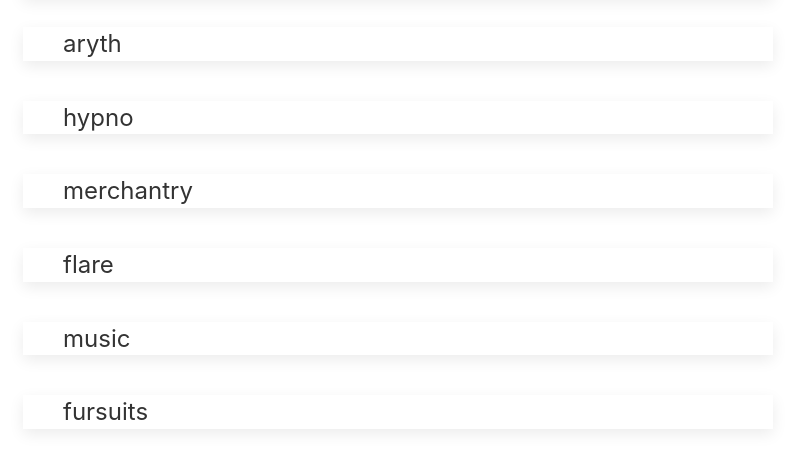
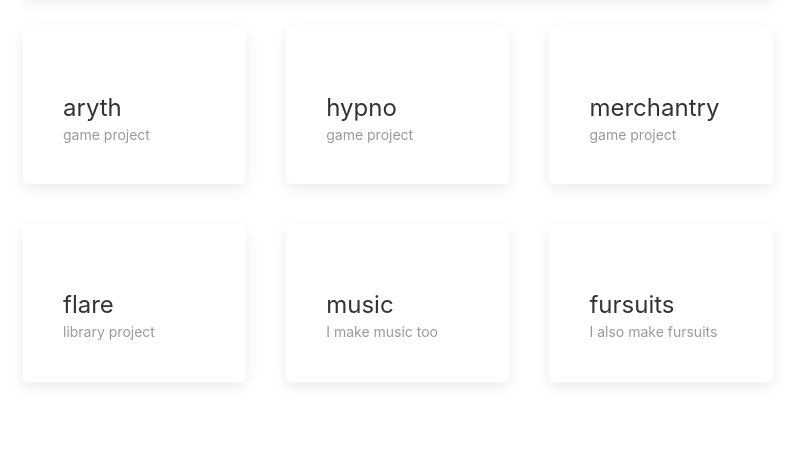
Before and after one commit to flotts/portfolio, a plain HTML site: page index.html in a window 1280 px wide. Shown: the part 276-746 px from the top of the page, without its empty margins (242-1037 px from the left). Drawn offline with Linux system fonts and the light colour scheme.

Commit message:
added project cards

```diff
--- a/index.html
+++ b/index.html
@@ -9,7 +9,7 @@
         <script src="js/uikit-icons.min.js"></script>
     </head>
     <body class="uk-padding">
-        <div class="uk-card uk-card-default uk-card-hover uk-width-xxlarge@m uk-width-xlarge@s uk-align-center">
+        <div class="uk-card uk-card-default uk-border-rounded uk-width-xxlarge uk-align-center">
             <div class="uk-card-body">
                 <div class="uk-grid">
                     <div class="uk-width-auto">
@@ -26,24 +26,80 @@
                 </div>
             </div>
         </div>
-        <div class="uk-width-xxlarge uk-align-center" uk-grid>
-            <div class="uk-card uk-card-default uk-card-hover uk-width-auto">
+        <div class="uk-width-xxlarge uk-align-center">
+            <div class="uk-child-width-1-3" uk-grid>
+                <div>
+                    <div class="uk-card uk-card-default uk-card-hover uk-border-rounded">
+                        <div class="uk-card-media-top">
+                            <img src="" alt="">
+                        </div>
+                        <div class="uk-card-body">
                             <h3 class="uk-card-title uk-margin-remove-bottom">aryth</h3>
+                            <p class="uk-text-meta uk-margin-remove-top">game project</p>
                         </div>
-            <div class="uk-card uk-card-default uk-card-hover uk-width-auto">
+
+                    </div>
+                </div>
+                <div>
+                    <div class="uk-card uk-card-default uk-card-hover uk-border-rounded">
+                        <div class="uk-card-media-top">
+                            <img src="" alt="">
+                        </div>
+                        <div class="uk-card-body">
                             <h3 class="uk-card-title uk-margin-remove-bottom">hypno</h3>
+                            <p class="uk-text-meta uk-margin-remove-top">game project</p>
                         </div>
-            <div class="uk-card uk-card-default uk-card-hover uk-width-auto">
+
+                    </div>
+                </div>
+                <div>
+                    <div class="uk-card uk-card-default uk-card-hover uk-border-rounded">
+                        <div class="uk-card-media-top">
+                            <img src="" alt="">
+                        </div>
+                        <div class="uk-card-body">
                             <h3 class="uk-card-title uk-margin-remove-bottom">merchantry</h3>
+                            <p class="uk-text-meta uk-margin-remove-top">game project</p>
                         </div>
-            <div class="uk-card uk-card-default uk-card-hover uk-width-auto">
+
+                    </div>
+                </div>
+                <div>
+                    <div class="uk-card uk-card-default uk-card-hover uk-border-rounded">
+                        <div class="uk-card-media-top">
+                            <img src="" alt="">
+                        </div>
+                        <div class="uk-card-body">
                             <h3 class="uk-card-title uk-margin-remove-bottom">flare</h3>
+                            <p class="uk-text-meta uk-margin-remove-top">library project</p>
                         </div>
-            <div class="uk-card uk-card-default uk-card-hover uk-width-auto">
+
+                    </div>
+                </div>
+                <div>
+                    <div class="uk-card uk-card-default uk-card-hover uk-border-rounded">
+                        <div class="uk-card-media-top">
+                            <img src="" alt="">
+                        </div>
+                        <div class="uk-card-body">
                             <h3 class="uk-card-title uk-margin-remove-bottom">music</h3>
+                            <p class="uk-text-meta uk-margin-remove-top">I make music too</p>
                         </div>
-            <div class="uk-card uk-card-default uk-card-hover uk-width-auto">
+
+                    </div>
+                </div>
+                <div>
+                    <div class="uk-card uk-card-default uk-card-hover uk-border-rounded">
+                        <div class="uk-card-media-top">
+                            <img src="" alt="">
+                        </div>
+                        <div class="uk-card-body">
                             <h3 class="uk-card-title uk-margin-remove-bottom">fursuits</h3>
+                            <p class="uk-text-meta uk-margin-remove-top">I also make fursuits</p>
+                        </div>
+
+                    </div>
+                </div>
             </div>
         </div>
     </body>
```
Lines whose indentation alone changed are shown as unchanged.
